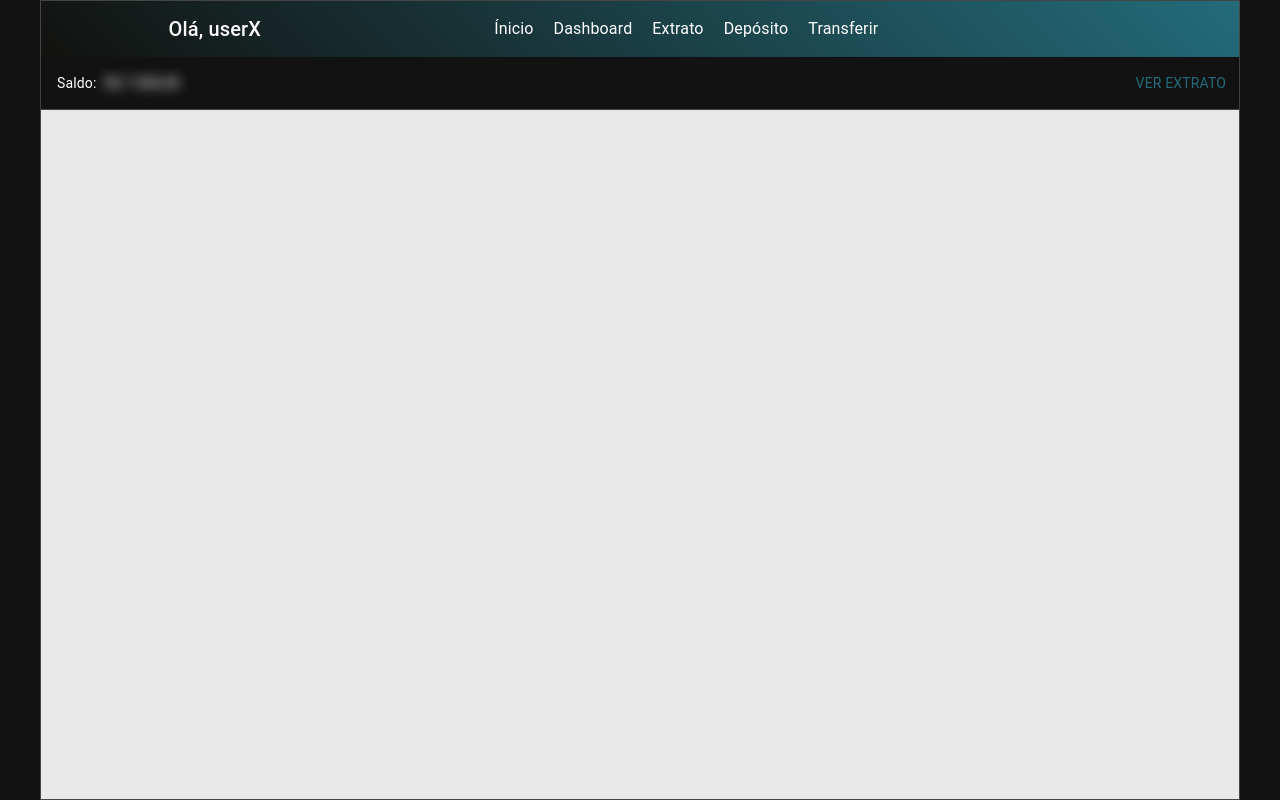
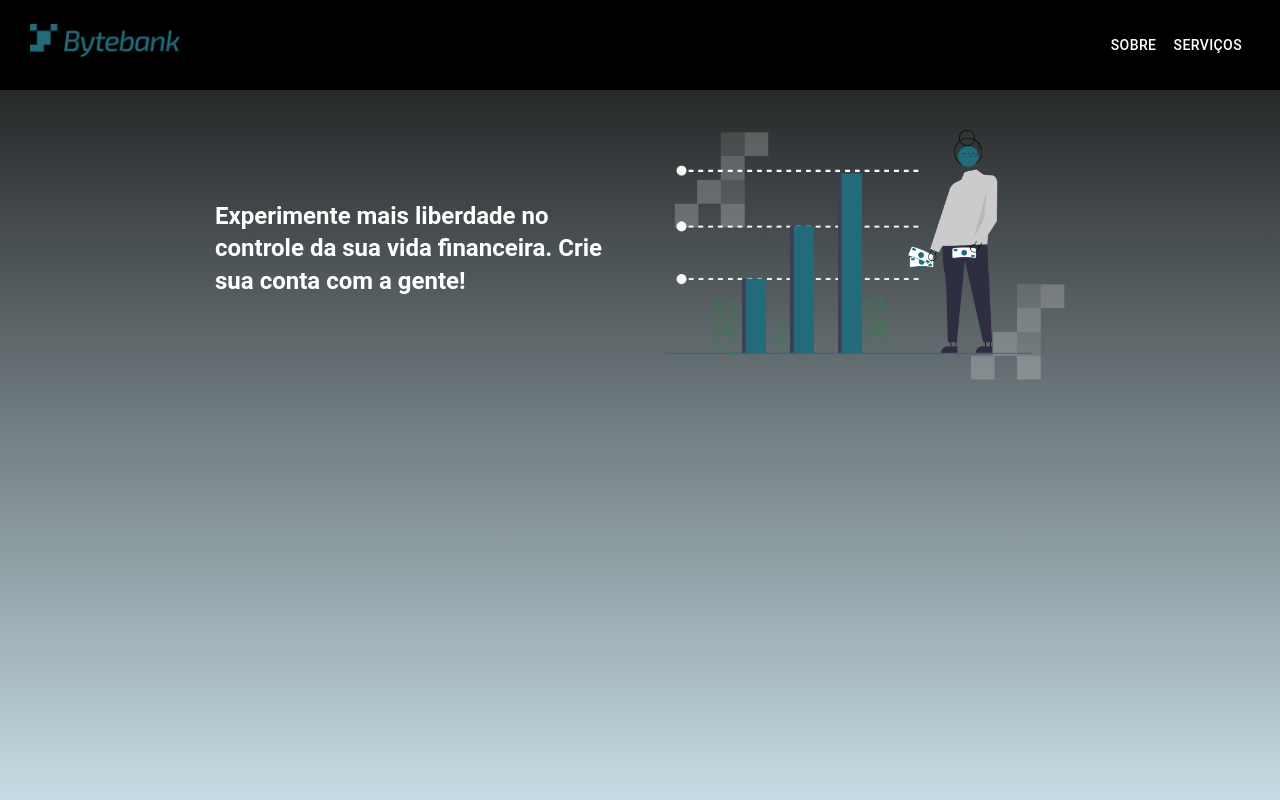
Before and after one commit to RaulFerreira21/tech-bank-app, a Next.js app: page / in a window 1280 px wide. Built offline with nearby package versions, Linux system fonts and the light colour scheme; some icons are missing.

Commit message:
feat: implementa configuracao da Home e componentes

```diff
--- a/src/components/Container/index.tsx
+++ b/src/components/Container/index.tsx
@@ -2,6 +2,7 @@
 
 import Balance from "@/components/Balance"
 import HeaderComponent from "@/components/Header"
+import Home from "@/pages"
 import { Container, Box } from "@mui/material"
 
 export default function MainContainer({
@@ -10,6 +11,10 @@ export default function MainContainer({
   children: React.ReactNode
 }) {
   return (
+    <>
+      {true ? (
+        <Home />
+      ) : (
         <Container
           sx={{
             border: "1px solid #454545",
@@ -22,9 +27,9 @@ export default function MainContainer({
         >
           <HeaderComponent />
           <Balance />
-      <Box sx={{ bgcolor: "#e8e8e8", flex: 1 }}>
-        {children}
-      </Box>
+          <Box sx={{ bgcolor: "#e8e8e8", flex: 1 }}>{children}</Box>
         </Container>
+      )}
+    </>
   )
 }
--- /dev/null
+++ b/src/components/Content/index.tsx
@@ -0,0 +1,31 @@
+import { Box, Typography } from "@mui/material";
+import Image from "next/image";
+import contentImage from "@/assets/content_banner.png"
+
+export default function Content() {
+  return (
+    <Box
+      sx={{
+        display: "flex",
+        alignItems: "center",
+        justifyContent: "center",
+        padding: "40px",
+        gap: "50px",
+        flexWrap: "wrap",
+      }}
+    >
+      <Box sx={{ maxWidth: "400px" }}>
+        <Typography
+          variant="h5"
+          sx={{ color: "white", fontWeight: "bold", marginBottom: "20px" }}
+        >
+          Experimente mais liberdade no controle da sua vida financeira.
+          Crie sua conta com a gente!
+        </Typography>
+      </Box>
+      <Box>
+        <Image src={contentImage} alt="Imagem de conteúdo" width={400} />
+      </Box>
+    </Box>
+  );
+}
--- /dev/null
+++ b/src/components/Footer/index.tsx
@@ -0,0 +1,3 @@
+export default function Footer(){
+
+}
--- /dev/null
+++ b/src/components/Navbar/index.tsx
@@ -0,0 +1,30 @@
+import { Box, Button } from "@mui/material"
+import logo from "@/assets/logo.png"
+import Image from "next/image";
+
+export default function Navbar() {
+  return (
+    <Box
+      sx={{
+        bgcolor: "black",
+        height: "90px",
+        display: "flex",
+        alignItems: "center",
+        justifyContent: "space-between",
+        paddingX: "30px",
+        position: "fixed",
+        top: 0,
+        width: "100%",
+        zIndex: 1000,
+      }}
+    >
+      <Box sx={{ color: "white", fontWeight: "bold", fontSize: "24px" }}>
+        <Image src={logo} alt="Logo Bytebank" width={150} />
+      </Box>
+      <Box>
+        <Button sx={{ color: "white" }}>Sobre</Button>
+        <Button sx={{ color: "white" }}>Serviços</Button>
+      </Box>
+    </Box>
+  )
+}
--- a/src/components/Title/index.tsx
+++ b/src/components/Title/index.tsx
@@ -25,7 +25,7 @@ export default function Title({ title }: TitleProps) {
         {title}
       </Typography>
 
-      <Link href="/">
+      <Link href="/dashboard">
         <IconButton
           sx={(theme) => ({
             position: "absolute",
--- a/src/pages/index.tsx
+++ b/src/pages/index.tsx
@@ -1,5 +1,22 @@
 "use client"
 
+import Content from "@/components/Content"
+import Navbar from "@/components/Navbar"
+import { Box } from "@mui/material"
+
 export default function Home() {
-  return <></>
+  return (
+    <>
+      <Navbar />
+      <Box
+        sx={{
+          minHeight: "100vh",
+          background: "linear-gradient(to bottom, #121212, #c6dce4)",
+          paddingTop: "90px",
+        }}
+      >
+        <Content />
+      </Box>
+    </>
+  )
 }
```
Also changed, not shown: src/components/ExtratoList/index.tsx (+37 -35 lines), src/assets/content_banner.png (added), src/assets/logo.png (added). Lines whose indentation alone changed are shown as unchanged.
